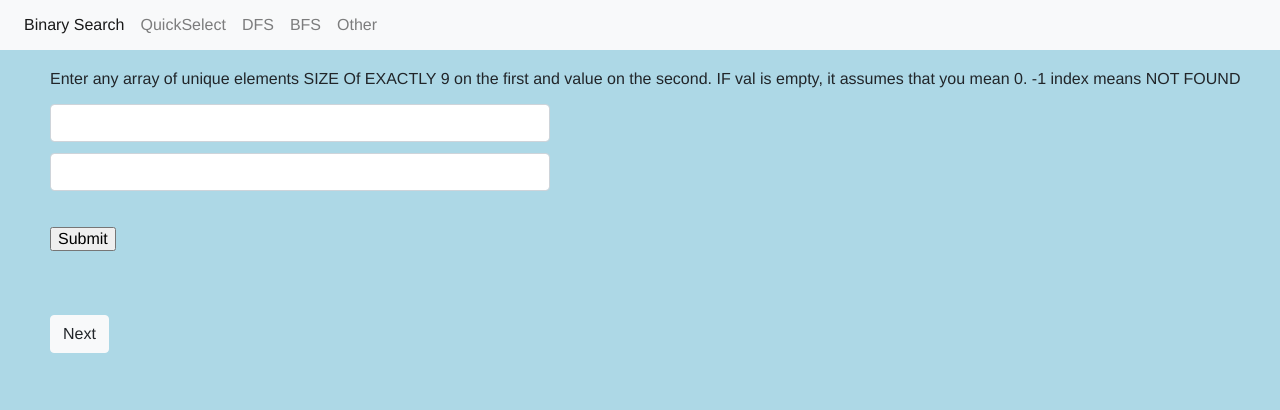
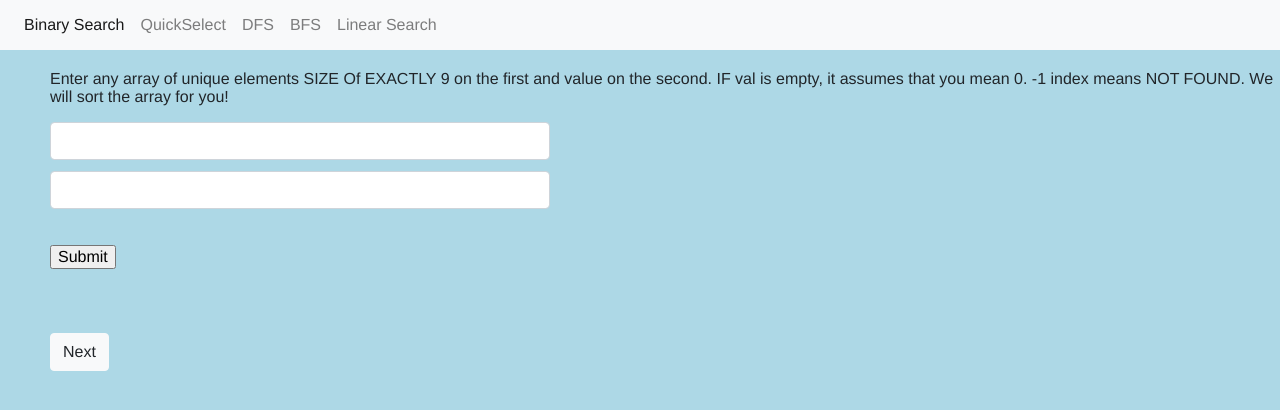
Before and after one commit to acharyma/searching-algorithms, a plain HTML site: page index.html in a window 1280 px wide. Drawn offline with nearby package versions, Linux system fonts and the light colour scheme.

Commit message:
Linear Search added!

```diff
--- a/index.html
+++ b/index.html
@@ -16,13 +16,13 @@
                         <a class="nav-item nav-link" href="/quickselect.html">QuickSelect</a>
                         <a class="nav-item nav-link" href="/dfs.html">DFS</a>
                         <a class="nav-item nav-link" href="/bfs.html">BFS</a>
-                        <a class="nav-item nav-link" href="">Other</a>
+                        <a class="nav-item nav-link" href="/linear.html">Linear Search</a>
                     </div>
                 </div>
             </nav>
         </div>
 
-        <p style="margin-top:70px; margin-left:50px;">Enter any array of unique elements SIZE Of EXACTLY 9 on the first and value on the second. IF val is empty, it assumes that you mean 0. -1 index means NOT FOUND</p>
+        <p style="margin-top:70px; margin-left:50px;">Enter any array of unique elements SIZE Of EXACTLY 9 on the first and value on the second. IF val is empty, it assumes that you mean 0. -1 index means NOT FOUND. We will sort the array for you!</p>
 
 
 
```
Also changed, not shown: bfs.html (+1 -1 lines), dfs.html (+1 -1 lines), quickselect.html (+1 -1 lines).
